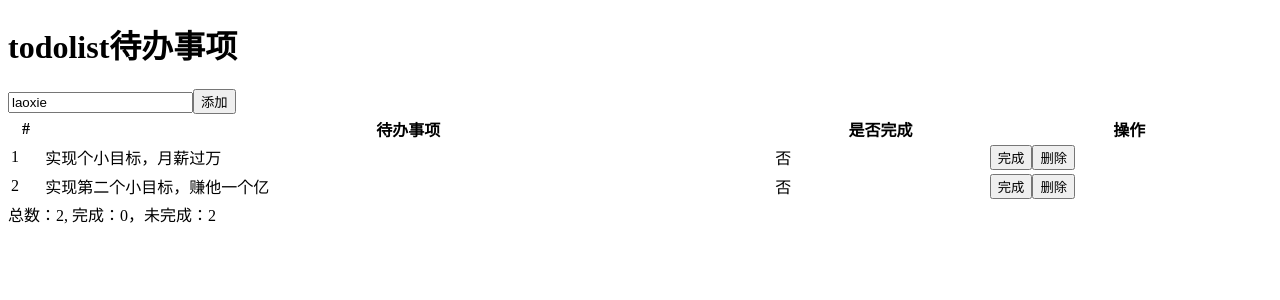
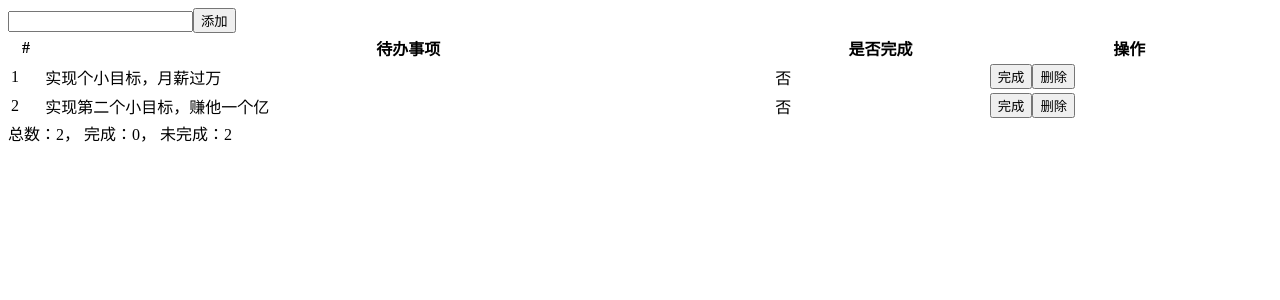
Before and after one commit to gzh52003/outline, a React app in the folder w5_React/: page / in a window 1280 px wide. Shown: the top 300 px of the page. Built offline with nearby package versions, Linux system fonts and the light colour scheme.

Commit message:
组件通讯-props

```diff
--- a/w5_React/src/App.js
+++ b/w5_React/src/App.js
@@ -1,11 +1,11 @@
 import React from 'react';
 
 import Home from './pages/Home.jsx'
-import TodoList from './components/TodoList'
+import TodoList from './components/TodoList/'
 
 function App(){
     return <div>
-        <TodoList/>
+        <TodoList />
     </div>
 }
 
--- a/w5_React/src/components/TodoList.js
+++ b/w5_React/src/components/#TodoList.js
@@ -79,7 +79,7 @@ class TodoList extends Component {
 
         // 给当前组件添加状态
         this.state = {
-            keyword:'laoxie',
+            keyword:'',
             title: 'todolist待办事项',
             datalist: [
                 {
@@ -97,23 +97,53 @@ class TodoList extends Component {
         }
 
         // 改变自定义函数this指向（推荐）
-        this.add = this.add.bind(this)
+        this.addItem = this.addItem.bind(this)
+        this.removeItem = this.removeItem.bind(this)
+        this.completeItem = this.completeItem.bind(this)
         this.changeKeyword = this.changeKeyword.bind(this)
     }
     // 添加自定义方法：默认没有this指向
     // 这里添加的方法会自动成为原型的方法
-    add(){
+    addItem(){
         const {datalist,keyword} = this.state;
         const newData = {
             id:datalist.length+1,
             title:keyword,
+            // title:document.getElementById('keyword').value,
+            // title:this.keyword.value,
+            // title:this.kw.current.value,
             done:false,
             addtime:Date.now()
         }
         console.log(this)
         // this.state.datalist.unshift(newData) // 不同于Vue的getter&setter，直接修改state数据无法刷新页面
         this.setState({
-            datalist:[newData,...datalist]
+            datalist:[newData,...datalist],
+            keyword:''
+        })
+
+        // 清空并自动获得焦点
+        this.keyword.focus();
+    }
+
+    completeItem(id){
+        const datalist = this.state.datalist.map(item=>{
+            if(item.id === id){
+                item.done = true
+            }
+            return item
+        })
+
+        console.log('datalist=',datalist)
+
+        this.setState({
+            datalist
+        })
+    }
+
+    removeItem(id){
+        this.setState({
+            datalist:this.state.datalist.filter(item=>item.id!==id)
         })
     }
 
@@ -123,15 +153,19 @@ class TodoList extends Component {
         })
     }
 
+
     render() {
         console.log('App=',this)
         const { datalist, title,keyword } = this.state;
+        // this.kw = React.createRef();
         return (
             <div>
                 <h1>{title}</h1>
                 <div className="todo-form">
-                    <input type="text" value={keyword} onChange={this.changeKeyword} />
-                    <button onClick={this.add}>添加</button>
+                    <input type="text" value={keyword} onChange={this.changeKeyword} ref={el=>this.keyword=el} />
+                    {/* <input type="text" ref={el=>this.keyword=el} id="keyword" /> */}
+                    {/* <input type="text" ref={this.kw} /> */}
+                    <button onClick={this.addItem}>添加</button>
                 </div>
                 <table style={{ width: '100%' }} className="todo-content">
                     <thead>
@@ -152,8 +186,8 @@ class TodoList extends Component {
                                         <td>{item.title}</td>
                                         <td>{item.done ? '是' : '否'}</td>
                                         <td>
-                                            <button>完成</button>
-                                            <button>删除</button>
+                                            <button onClick={this.completeItem.bind(this,item.id)}>完成</button>
+                                            <button onClick={this.removeItem.bind(this,item.id,10,20)}>删除</button>
                                         </td>
                                     </tr>
                                 )
--- /dev/null
+++ b/w5_React/src/components/TodoList/TodoContent.js
@@ -0,0 +1,26 @@
+import React from 'react';
+
+import TodoItem from './TodoItem';
+
+function TodoContent({datalist}) {
+    console.log('TodoContent=',datalist)
+    return (
+        <table style={{ width: '100%' }} className="todo-content">
+            <thead>
+                <tr>
+                    <th>#</th>
+                    <th>待办事项</th>
+                    <th>是否完成</th>
+                    <th>操作</th>
+                </tr>
+            </thead>
+            <tbody>
+                {
+                    datalist.map((item,idx)=><TodoItem index={idx} data={item} key={item.id}/>)
+                }
+            </tbody>
+        </table>
+    )
+}
+
+export default TodoContent
--- /dev/null
+++ b/w5_React/src/components/TodoList/TodoForm.js
@@ -0,0 +1,39 @@
+import React, { Component } from 'react';
+
+
+
+class TodoForm extends React.Component{
+    constructor(){
+        super();
+        this.state = {
+            keyword:''
+        }
+
+        this.changeKeyword = this.changeKeyword.bind(this);
+        this.add = this.add.bind(this);
+    }
+    changeKeyword(e){
+        this.setState({
+            keyword:e.target.value
+        })
+    }
+    add(){
+
+        // 清空并获得焦点
+        this.setState({
+            keyword:''
+        })
+        this.keyword.focus();
+    }
+    render(){
+
+        return (
+            <div>
+                <input type="text" value={this.state.keyword} onChange={this.changeKeyword} ref={el=>this.keyword=el} />
+                <button onClick={this.add}>添加</button>
+            </div>
+        )
+    }
+}
+
+export default TodoForm;
--- /dev/null
+++ b/w5_React/src/components/TodoList/TodoItem.js
@@ -0,0 +1,18 @@
+import React from 'react';
+
+
+function TodoItem({ data, index }) {
+    return (
+        <tr>
+            <td>{index + 1}</td>
+            <td>{data.title}</td>
+            <td>{data.done ? '是' : '否'}</td>
+            <td>
+                <button>完成</button>
+                <button>删除</button>
+            </td>
+        </tr>
+    )
+}
+
+export default TodoItem
--- /dev/null
+++ b/w5_React/src/components/TodoList/TodoStatus.js
@@ -0,0 +1,13 @@
+import React from 'react';
+
+function TodoStatus({total,done,undone}) {
+    return (
+        <div>
+            总数：{total}，
+            完成：{done}，
+            未完成：{undone}
+        </div>
+    )
+}
+
+export default TodoStatus
--- /dev/null
+++ b/w5_React/src/components/TodoList/index.js
@@ -0,0 +1,41 @@
+import React from 'react';
+
+import TodoForm from './TodoForm'
+import TodoContent from './TodoContent'
+import TodoStatus from './TodoStatus'
+
+class TodoList extends React.Component {
+    constructor() {
+        super();
+        this.state = {
+            datalist: [
+            {
+                id: 1,
+                title: '实现个小目标，月薪过万',
+                done: false, // 是否完成
+                addtime: Date.now()
+            },
+            {
+                id: 2,
+                title: '实现第二个小目标，赚他一个亿',
+                done: false,
+                addtime: Date.now() + 100
+            }]
+        }
+    }
+    render() {
+        const {datalist} = this.state;
+        const total = datalist.length;
+        const doneLength = datalist.filter(item=>item.done).length;
+        const undoneLength = datalist.filter(item=>!item.done).length;
+        return (
+            <div>
+                <TodoForm a="10" b={20} />
+                <TodoContent datalist={datalist} />
+                <TodoStatus total={total} done={doneLength} undone={undoneLength} />
+            </div>
+        )
+    }
+}
+
+export default TodoList;
```
Also changed, not shown: w5_React/demo/3.React组件定义.html (indentation only), w5_React/doc/readme.md.
